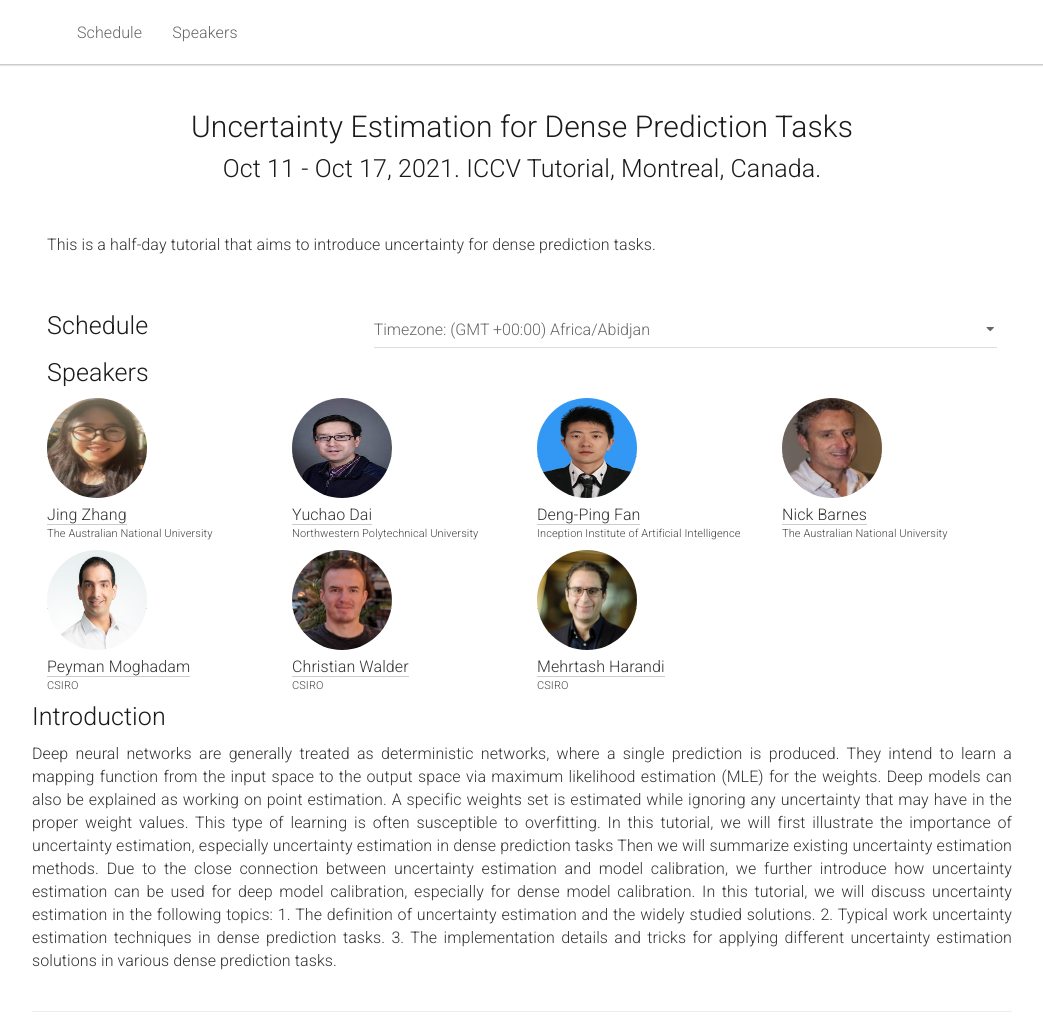
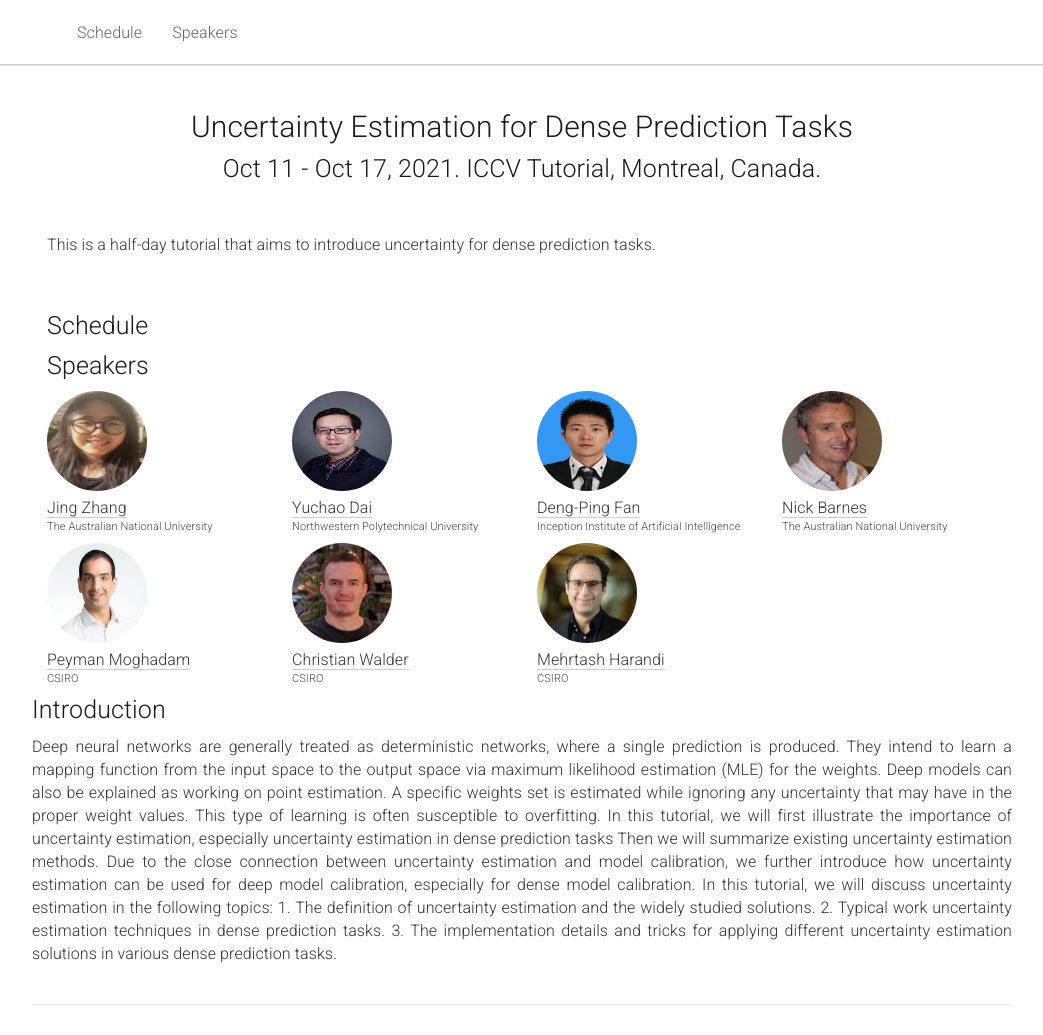
Before and after one commit to JingZhang617/uncertaintyestimation_iccv21.github.io, a Jekyll site: the page built from _pages/home.md, in a window 1280 px wide and 1035 px high. Shown: the whole window, without its empty margins (118-1161 px from the left). Built offline with Jekyll 4.4.1, drawn with Linux system fonts in a browser that asks for light colours.

Commit message:
Update home.md

```diff
--- a/_pages/home.md
+++ b/_pages/home.md
@@ -33,28 +33,7 @@ acknowledgements: ""
   <div class="col-md-4 col-xs-12">
     <h2>Schedule</h2>
   </div>
-  <div class="col-md-8 col-xs-12">
-      <select id="timezone-select" class="form-control"></select>
-  </div>
 </div>
-<!-- <div class="row">
-  <div class="col-xs-12">
-    <table class="table table-striped" id="schedule-table">
-    <tbody>
-    <tr> <th scope="row" data-time="11:15">11:15 AM</th> <td>Opening Remarks</td></tr>
-    <tr> <th scope="row" data-time="11:30">11:30 AM</th> <td>Talk 1: "Explaining Model Decisions and Fixing Them via Human Feedback" by Ramprasaath R. Selvaraju </td></tr>
-    <tr> <th scope="row" data-time="12:15">12:15 PM</th> <td>Talk 2: "Characterizing Bias and Developing Trustworthy AI Models" by Sara Hooker</td></tr>
-    <tr> <th scope="row" data-time="13:00">01:00 PM</th> <td>Break</td></tr>
-    <tr> <th scope="row" data-time="13:30">01:30 PM</th> <td>Talk 3: "Interacting with Deep AI Models" by Bolei Zhou</td> </tr>
-    <tr> <th scope="row" data-time="14:15">02:15 PM</th> <td>Talk 4: "Adversarially Robust Models as Visual Priors" by Aleksander Madry</td></tr>
-    <tr> <th scope="row" data-time="15:00">03:00 PM</th> <td>Panel Discussion</td> </tr>
-    <tr> <th scope="row" data-time="15:30">03:30 PM</th> <td>Closing Remark</td> </tr>
-    </tbody>
-    </table>
-  </div>
-</div> -->
-
-<!-- <hr /> -->
 
 <!-- Speakers -->
 <div class="row" id="speakers">
@@ -65,7 +44,7 @@ acknowledgements: ""
 <div class="row">
   <div class="col-xs-6 col-lg-3">
     <a href="http://jingzhang617.github.io/">
-      <img class="people-pic" src="{{ "../static/img/people/jing_zhang.jpg" | prepend:site.baseurl }}">
+      <img class="people-pic" src="{{ "./static/img/people/jing_zhang.jpg" | prepend:site.baseurl }}">
     </a>
     <div class="people-name">
       <a href="http://jingzhang617.github.io/">Jing Zhang</a>
```
